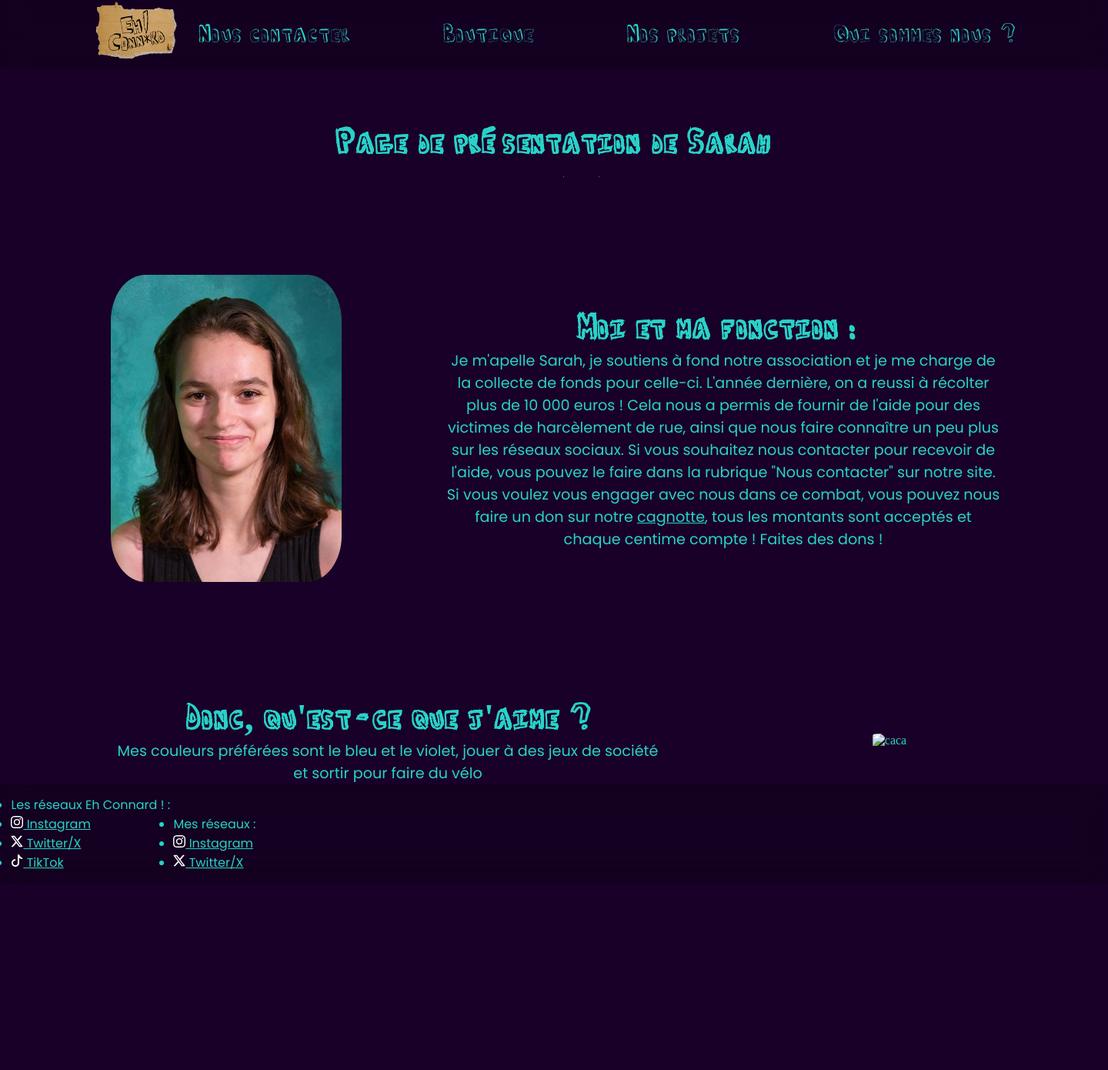
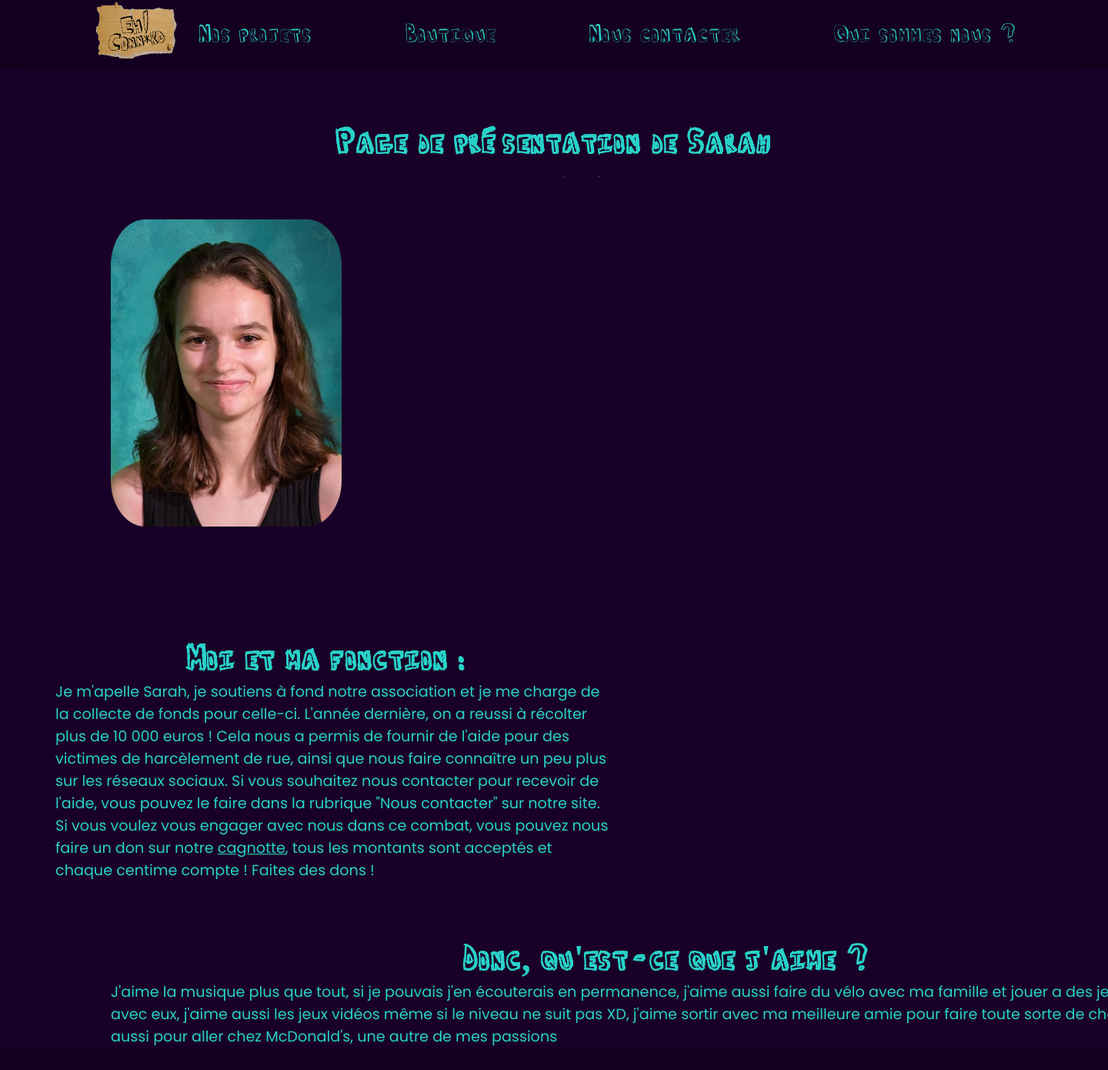
Before and after one commit to zephyst/SAE_Site_Web, a PHP site: page /ficheSarah.php in a window 1440 px wide; the page is wider, and only the part inside the window is pictured. Shown: that part at 77% size. Before the commit the page ends 1129 px from the top of that part, so only its background shows below. Run offline with PHP 8.4, Linux system fonts and the light colour scheme.

Commit message:
page perso sarah cassée

```diff
--- a/ficheSarah.php
+++ b/ficheSarah.php
@@ -14,13 +14,13 @@
     </a>
     <ul>
         <li>
-            <a href="contact.php"> Nous contacter </a>
+            <a href="page_projet.php"> Nos projets </a>
         </li>
         <li>
             <a href="boutique.php"> Boutique </a>
         </li>
         <li>
-            <a href="page_projet.php"> Nos projets </a>
+            <a href="contact.php"> Nous contacter </a>
         </li>
         <li>
             <a href="trombi.php"> Qui sommes nous ? </a>
@@ -47,13 +47,18 @@
         <section>
             <div id="like">
                 <h1>Donc, qu'est-ce que j'aime ? </h1>
-                <p>Mes couleurs préférées sont le bleu et le violet, jouer à des jeux de société et sortir pour faire du vélo</p>
+                <p>J'aime la musique plus que tout, si je pouvais j'en écouterais en permanence, j'aime aussi faire du vélo avec ma famille et jouer a des jeux de société avec eux,
+                    j'aime aussi les jeux vidéos même si le niveau ne suit pas XD, j'aime sortir avec ma meilleure amie pour faire toute sorte de choses mais aussi pour aller
+                    chez McDonald's, une autre de mes passions</p>
             </div>
-            <div id="child"><img src="" alt="caca"></div>
         </section>
     </main>
     <footer>
-        <ul id="reseaux">
+        <div>
+    </footer>
+    <!--<footer>
+        <div id="reseaux">
+            <ul>
                 <li class="connard">Les réseaux Eh Connard ! : </li>
                 <li class="connard">
                     <a href="https://www.instagram.com/eh_connard/">
@@ -74,8 +79,9 @@
                     </a>
                 </li>
             </ul>
-
-        <ul id="reseaux">
+        </div>
+        <div id="connard">
+            <ul>
                 <li class="moi">Mes réseaux : </li>
                 <li class="moi">
                     <a href="https://www.instagram.com/iloveu_3000__/">
@@ -90,7 +96,8 @@
                     </a>
                 </li>
             </ul>
-    </footer>
+        </div>
+    </footer>-->
 </body>
 
 </html>
--- a/public/css/sarah.css
+++ b/public/css/sarah.css
@@ -80,20 +80,15 @@ p {
 
 #like {
     margin-left: 10%;
-    width: 50%;
+    width: 100%;
 }
-
-#child {
-    width: 30%;
-    margin-left: 5%;
-}
-
+/*
 div {
     display: inline-block;
     text-align: center;
     vertical-align: middle;
     margin-top: 5%;
-}
+}*/
 
 img {
     border-radius: 15%;
@@ -104,19 +99,12 @@ footer {
     background-color: rgba(0, 0, 0, 0.2);
     padding: 1%;
     font-family: 'poppins';
+    bottom: 0;
 }
 
-#reseaux {
+#reseaux, #connard {
     display: inline-block;
-}
-
-
-/*#footer {
-    display: inline-block;
+    margin-left: 10%;
+    margin-right: 10%;
     vertical-align: top;
 }
-
-.footer {
-    display: flex;
-    font-family: 'poppins';
-}*/
```
Lines whose indentation alone changed are shown as unchanged.
